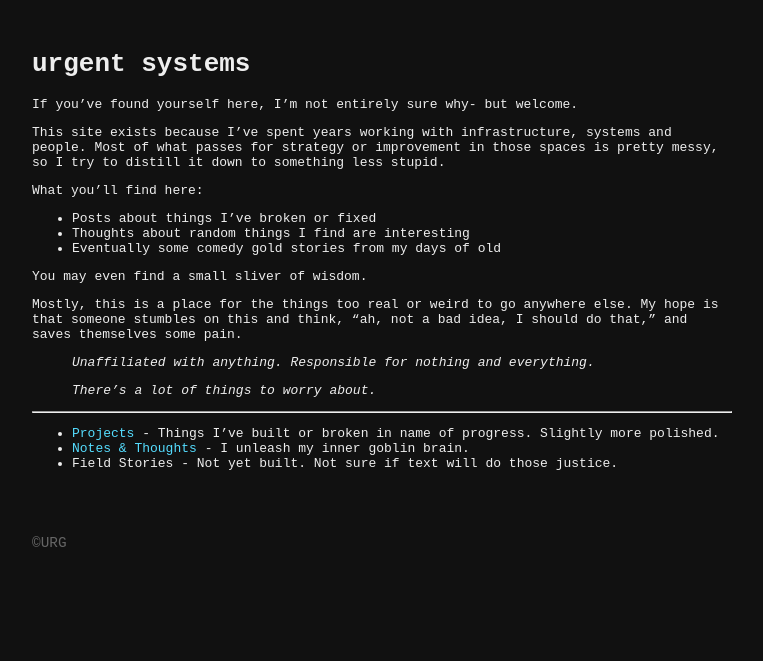
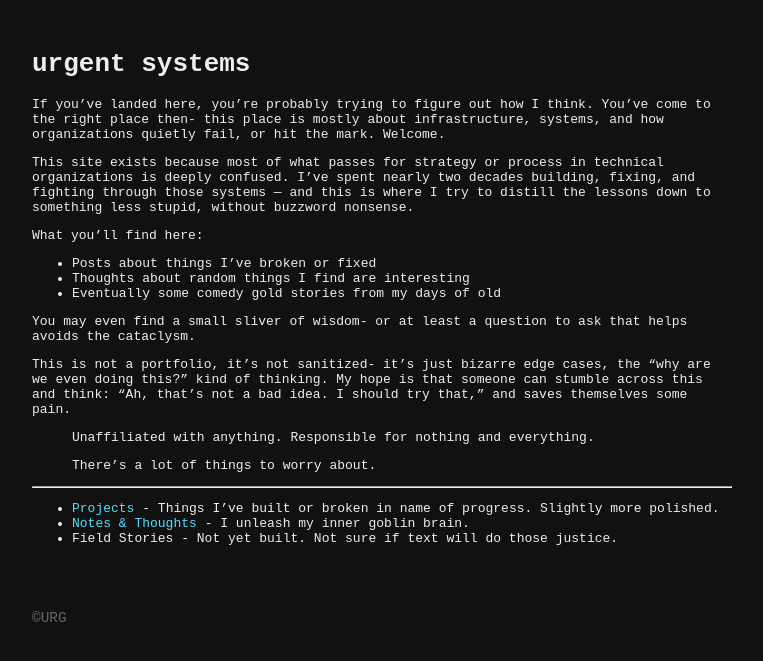
Before and after one commit to urgdog/urg.systems, a Jekyll site: the page built from index.md, in a window 1280 px wide. Shown: the top 661 px of the page, without its empty margins (258-1021 px from the left). Built offline with Jekyll 4.4.1, drawn with Linux system fonts in a browser that asks for light colours.

Commit message:
rewrite 8 billion and 2

```diff
--- a/index.md
+++ b/index.md
@@ -4,26 +4,33 @@ layout: default
 ---
 # urgent systems
 
-If you've found yourself here, I'm not entirely sure why- but welcome.
+If you've landed here, you're probably trying to figure out how I think.
+You've come to the right place then- this place is mostly about infrastructure,
+systems, and how organizations quietly fail, or hit the mark. Welcome.
 
-This site exists because I've spent years working with infrastructure, systems and people. Most of
-what passes for strategy or improvement in those spaces is pretty messy, so I try to distill it down
-to something less stupid.
+This site exists because most of what passes for strategy or
+process in technical organizations is deeply confused. I’ve spent
+ nearly two decades building, fixing, and fighting through those
+ systems — and this is where I try to distill the lessons down to
+  something less stupid, without buzzword nonsense.
 
-What you'll find here:
-
-- Posts about things I've broken or fixed
+What you’ll find here:
+- Posts about things I’ve broken or fixed
 - Thoughts about random things I find are interesting
 - Eventually some comedy gold stories from my days of old
 
-You may even find a small sliver of wisdom.
+You may even find a small sliver of wisdom- or at least a question
+to ask that helps avoids the cataclysm.
 
-Mostly, this is a place for the things too real or weird to go anywhere else. My hope is that someone
-stumbles on this and think, "ah, not a bad idea, I should do that," and saves themselves some pain.
+This is not a portfolio, it's not sanitized- it's just bizarre
+edge cases, the "why are we even doing this?" kind of thinking.
+My hope is that someone can stumble across this and think:
+"Ah, that's not a bad idea. I should try that," and saves
+themselves some pain.
 
-> *Unaffiliated with anything. Responsible for nothing and everything.*
+> Unaffiliated with anything. Responsible for nothing and everything.
 
-> *There's a lot of things to worry about.*
+> There’s a lot of things to worry about.
 
 ---
 - [Projects](/projects/) - Things I've built or broken in name of progress. Slightly more polished.
```
